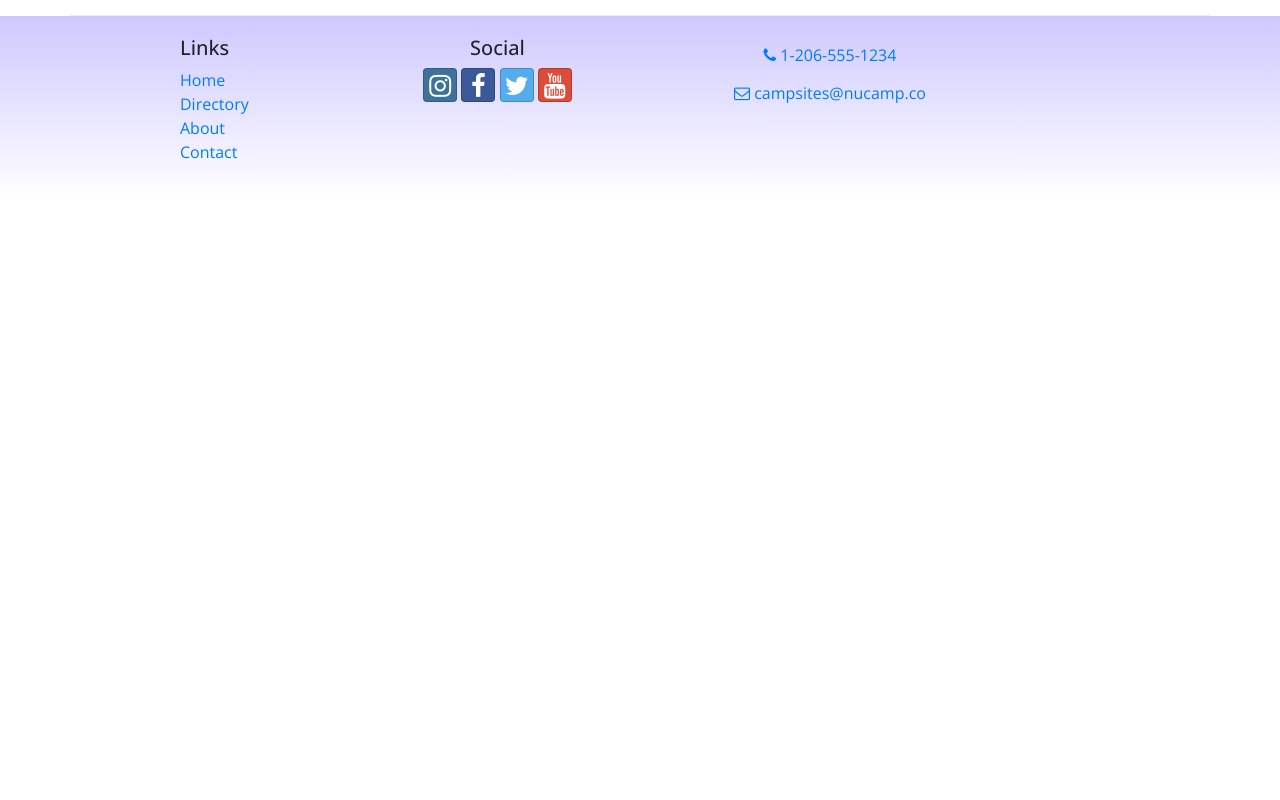
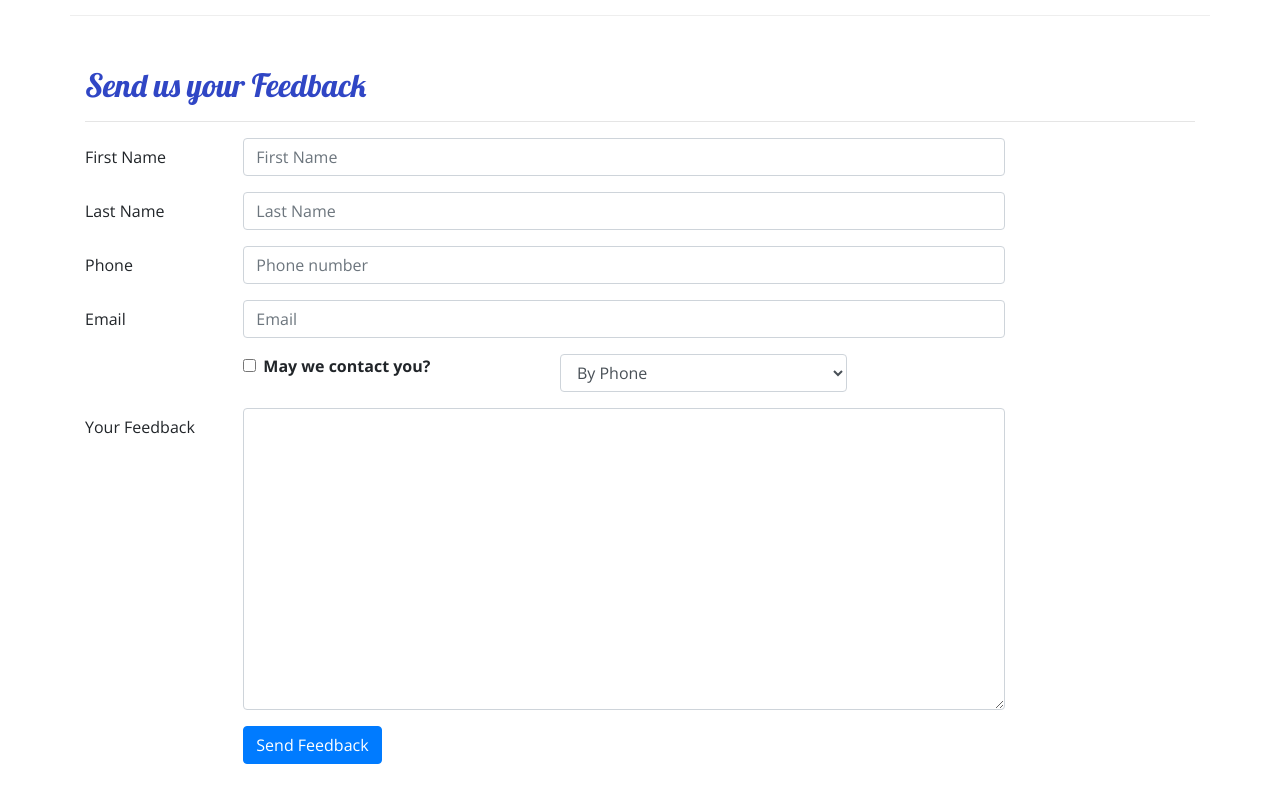
Before and after one commit to HiMyNameisScott/nucampReact, a React (Create React App) app: page /ContactUs in a window 1280 px wide. Shown: the part 560-1360 px from the top of the page. Before the commit the page ends 800 px from the top, so only its background shows below. Built offline with nearby package versions, Linux system fonts and the light colour scheme.

Commit message:
Added Form and Form Control to contact component

```diff
--- a/src/components/ContactComponent.js
+++ b/src/components/ContactComponent.js
@@ -1,8 +1,84 @@
-import React from 'react';
-import { Breadcrumb, BreadcrumbItem } from 'reactstrap';
+import React, { Component } from 'react';
+import { Breadcrumb, BreadcrumbItem, Button, Form, FormGroup,Label,Input,Col,FormFeedback } from 'reactstrap';
 import { Link } from 'react-router-dom';
 
-function Contact(props) {
+class Contact extends Component {
+    constructor(props){
+        super(props)
+            this.state= {
+                firstName: '',
+                lastName: '',
+                phoneNum: '',
+                email: '',
+                agree: false,
+                contactType: 'By Phone',
+                feedback: '',
+                touched: {
+                    firstName: false,
+                    lastName: false,
+                    phoneNum: false,
+                    email: false
+                }
+            };
+
+            this.handleInputChange = this.handleInputChange.bind(this);
+            this.handleSubmit = this.handleSubmit.bind(this);
+    }
+
+    validate(firstName, lastName, phoneNum, email){
+        const errors = {
+            firstName: '',
+            lastName: '',
+            phoneNum:'',
+            email:''
+        };
+
+        if (this.state.touched.firstName){
+            if (firstName.length < 2) {
+                errors.firstName = 'First Name must be at least 2 characters.';
+            } else if(firstName.Length > 15) {
+                errors.firstName = 'Fist Name must be 15 or less characters.';
+            }
+        }
+
+        const reg = /^\d+$/;
+        if (this.state.touched.phoneNum && !reg.test(phoneNum,)){
+            errors.phoneNum = 'The phone number should only contain numbers,';
+        }
+
+        if (this.state.touched.email && !email.includes ('@')){
+            errors.email = 'Email should conaint a @'
+        }
+
+        return errors;
+    }
+
+    handleBlur = (field) => () => {
+        this.setState({
+            touched: {...this.state.touched, [field]: true}
+        });
+    }
+
+    handleInputChange(event){
+        const target = event.target;
+        const name = target.name;
+        const value = target.type === 'checkbox' ? target.checked : target.value;
+
+        this.setState({
+            [name]: value
+        });
+    }
+
+    handleSubmit(event){
+        console.log("Current state is:" + JSON.stringify(this.state));
+        alert("Current state is:" + JSON.stringify(this.state))
+        event.preventDefault();
+    }
+
+    render() {
+
+        const errors = this.validate(this.state.firstName, this.state.lastName, this.state.phoneNum, this.state.email);
+
         return (
             <div className="container">
                 <div className="row">
@@ -30,8 +106,104 @@ function Contact(props) {
                         <a role="button" className="btn btn-link" href="mailto:fakeemail@fakeemail.co"><i className="fa fa-envelope-o"></i> campsites@nucamp.co</a>
                     </div>
                 </div>
+                <div className="row row-content">
+                   <div className="col-12">
+                      <h2>Send us your Feedback</h2>
+                      <hr />
+                   </div>
+                    <div className="col-md-10">
+                        <Form onSubmit={this.handleSubmit}>
+                            <FormGroup row>
+                                <Label htmlFor="firstName" md={2}>First Name</Label>
+                                <Col md={10}>
+                                    <Input type="text" id="firstName" name="firstName"
+                                        placeholder="First Name"
+                                        value={this.state.firstName}
+                                        invalid={errors.firstName}
+                                        onBlur={this.handleBlur("firstName")}
+                                        onChange={this.handleInputChange} />
+                                    <FormFeedback>{errors.firstName}</FormFeedback>
+                                </Col>
+                            </FormGroup>
+                            <FormGroup row>
+                                <Label htmlFor="lastName" md={2}>Last Name</Label>
+                                <Col md={10}>
+                                    <Input type="text" id="lastName" name="lastName"
+                                        placeholder="Last Name"
+                                        value={this.state.lastName}
+                                        invalid={errors.lastName}
+                                        onBlur={this.handleBlur("lastName")}
+                                        onChange={this.handleInputChange} />
+                                        <FormFeedback>{errors.lastName}</FormFeedback>
+                                </Col>
+                            </FormGroup>
+                            <FormGroup row>
+                                <Label htmlFor="phoneNum" md={2}>Phone</Label>
+                                <Col md={10}>
+                                    <Input type="tel" id="phoneNum" name="phoneNum"
+                                        placeholder="Phone number"
+                                        value={this.state.phoneNum}
+                                        invalid={errors.phoneNum}
+                                        onBlur={this.handleBlur("phoneNum")}
+                                        onChange={this.handleInputChange} />
+                                        <FormFeedback>{errors.phoneNum}</FormFeedback>
+                                </Col>
+                            </FormGroup>
+                            <FormGroup row>
+                                <Label htmlFor="email" md={2}>Email</Label>
+                                <Col md={10}>
+                                    <Input type="email" id="email" name="email"
+                                        placeholder="Email"
+                                        value={this.state.email}
+                                        invalid={errors.email}
+                                        onBlur={this.handleBlur("email")}
+                                        onChange={this.handleInputChange} />
+                                        <FormFeedback>{errors.email}</FormFeedback>
+                                </Col>
+                            </FormGroup>
+                            <FormGroup row>
+                                <Col md={{size: 4, offset: 2}}>
+                                    <FormGroup check>
+                                        <Label check>
+                                            <Input type="checkbox"
+                                                name="agree"
+                                                checked={this.state.agree}
+                                                onChange={this.handleInputChange} /> {' '}
+                                            <strong>May we contact you?</strong>
+                                        </Label>
+                                    </FormGroup>
+                                </Col>
+                                <Col md={4}>
+                                    <Input type="select" name="contactType"
+                                            value={this.state.contactType}
+                                            onChange={this.handleInputChange}>
+                                        <option>By Phone</option>
+                                        <option>By Email</option>
+                                    </Input>
+                                </Col>
+                            </FormGroup>
+                            <FormGroup row>
+                                <Label htmlFor="feedback" md={2}>Your Feedback</Label>
+                                <Col md={10}>
+                                    <Input type="textarea" id="feedback" name="feedback"
+                                        rows="12"
+                                        value={this.state.feedback}
+                                        onChange={this.handleInputChange}></Input>
+                                </Col>
+                            </FormGroup>
+                            <FormGroup row>
+                                <Col md={{size: 10, offset: 2}}>
+                                    <Button type="submit" color="primary">
+                                        Send Feedback
+                                    </Button>
+                                </Col>
+                            </FormGroup>
+                        </Form>
+                    </div>
+                </div>
             </div>
         );
     }
+}
 
 export default Contact;
```
Lines whose indentation alone changed are shown as unchanged.
